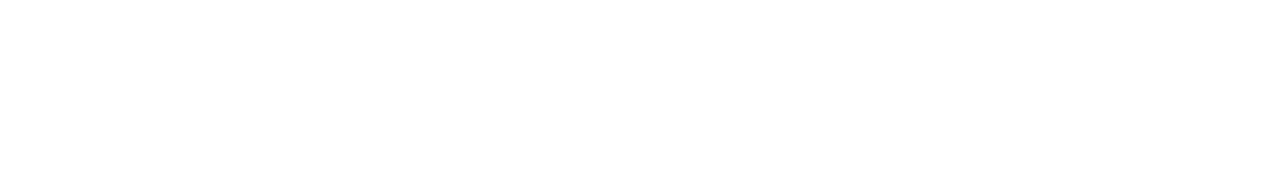
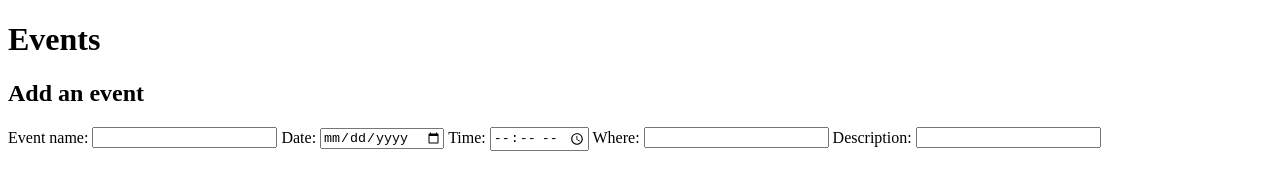
Before and after one commit to ievas/Unit2.PartyPlanner, a plain HTML site: page index.html in a window 1280 px wide. Drawn offline with Linux system fonts and the light colour scheme.

Commit message:
requirements and user story

```diff
--- a/index.html
+++ b/index.html
@@ -7,6 +7,24 @@
     <link rel="stylesheet" href="style.css">
 </head>
 <body>
+    <h1>Events</h1>
+    <ul id="event-list">
+
+    </ul>
+    <!-- names, dates, times, locations, and descriptions  -->
+    <h2>Add an event</h2>
+    <form action="">
+        <label for="event-name">Event name:</label>
+        <input id="event-name" type="text">
+        <label for="event-date">Date:</label>
+        <input id="event-date" type="date">
+        <label for="event-time">Time:</label>
+        <input id="event-time" type="time">
+        <label for="event-location">Where:</label>
+        <input id="event-location"type="text">
+        <label for="event-description">Description:</label>
+        <input id="event-description"type="text">
+    </form>
     <script src="main.js"></script>
 </body>
 </html>
--- a/main.js
+++ b/main.js
@@ -0,0 +1,39 @@
+//User story:
+//A user enters the website and finds a list of the names, dates, times, locations, and descriptions
+// of all the parties that are happening.
+// Next to each party in the list is a delete button.
+// The user clicks the delete button for one of the parties. That party is then removed from the list.
+// There is also a form that allows the user to enter information about a new party that they want to schedule.
+// After filling out the form and submitting it, the user observes their party added to the list of parties.
+
+//REQUIREMENTS:
+
+//Fetch is used correctly to GET party data from the API.
+//Fetch is used correctly to POST a new party to the API.
+//Fetch is used correctly to DELETE a party from the API.
+//The app contains a list of the names, dates, times, locations, and descriptions of all parties.
+//Each party in the list has a delete button which removes the party when clicked.
+//The app contains a form that allows a user to enter information about a party and add it to the list.
+//The DOM is dynamically rendered according to data stored in state.
+//The data stored in state is updated to stay in sync with the API.
+
+
+///events endpoint
+//event's data: id, name, description, date, location
+//GET BASE_URL/events/id returns object
+
+const API_URL = `https://fsa-crud-2aa9294fe819.herokuapp.com/api/2308-acc-et-web-pt-a/events`;
+
+//render everything from the events endpoint always?
+//References
+let
+
+//state with data from API
+
+let state = {
+    events: [],
+}
+
+
+//event listener for delete button
+//event listener for form submit
```
